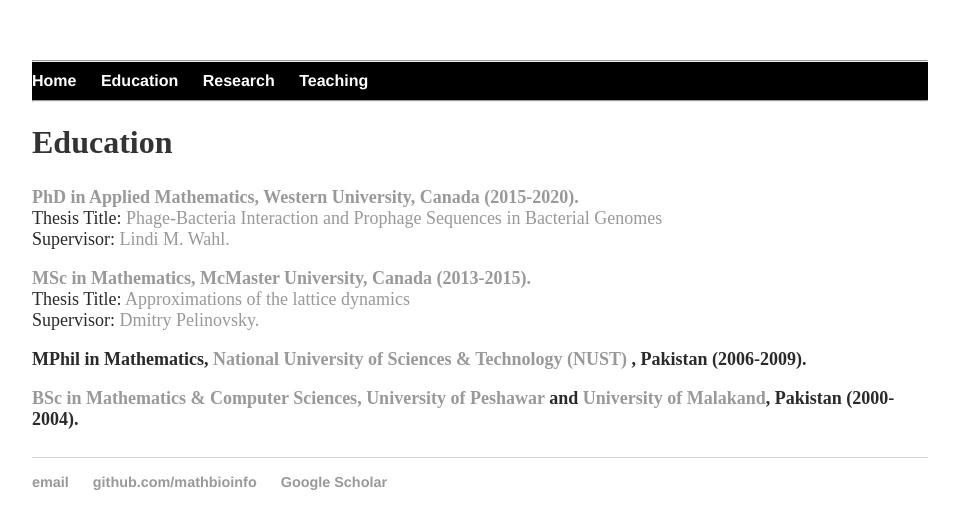
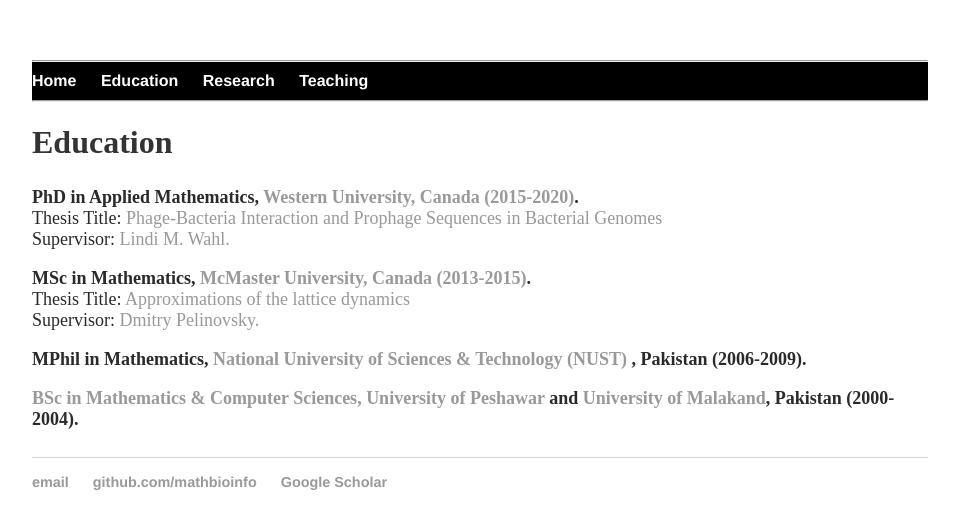
Before and after one commit to MathBioInfo/amjadkhan, a Jekyll site: the page built from Education/index.html, in a window 1280 px wide. Shown: the top 529 px of the page, without its empty margins (160-1119 px from the left). Built offline with Jekyll 4.4.1, drawn with Linux system fonts in a browser that asks for light colours; part of the change alters nothing that is shown.

```diff
--- a/Education/index.html
+++ b/Education/index.html
@@ -20,13 +20,13 @@ title: About my education
 </div>
 </body> -->
 			<link rel="stylesheet" type="text/css" href="css/main.css">
-			<a href="https://www.uwo.ca/" target="_blank">
-			<strong> PhD in Applied Mathematics,  Western University, Canada (2015-2020).
+
+			<strong> PhD in Applied Mathematics,  <a href="https://www.uwo.ca/" target="_blank">Western University, Canada (2015-2020)</a>.
 			</strong></a><br />Thesis Title: <a href="https://ir.lib.uwo.ca/etd/6957/" target="_blank">Phage-Bacteria Interaction and Prophage Sequences in Bacterial Genomes</a></font><font color="#2a2a2a" size="4">
 			<br> Supervisor: <a href="https://publish.uwo.ca/~lwahl/" target="_blank">Lindi M. Wahl.</a>
 			</font><br /><br /><font color="#2a2a2a" size="4">
-			<a href="https://www.mcmaster.ca/" target="_blank">
-			<strong> MSc in Mathematics,  McMaster University, Canada (2013-2015).
+
+			<strong> MSc in Mathematics,  <a href="https://www.mcmaster.ca/" target="_blank">McMaster University, Canada (2013-2015)</a>.
 			</strong></a><br />Thesis Title: <a href="https://macsphere.mcmaster.ca/handle/11375/17274" target="_blank">Approximations of the lattice dynamics</a></font><font color="#2a2a2a" size="4">
 			<br> Supervisor: <a href="https://dmpeli.math.mcmaster.ca//" target="_blank">Dmitry Pelinovsky.</a>
 			</font><br /><br /><font color="#2a2a2a" size="4">
```
